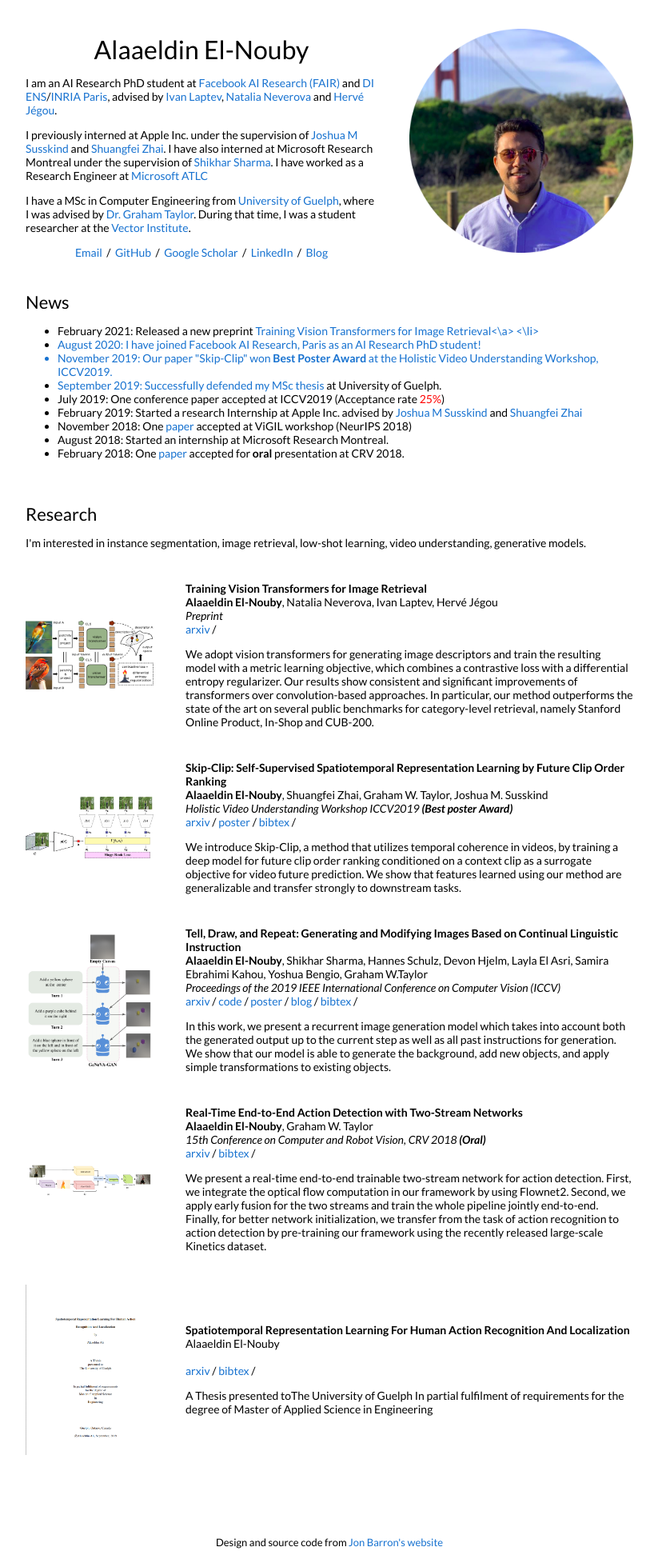
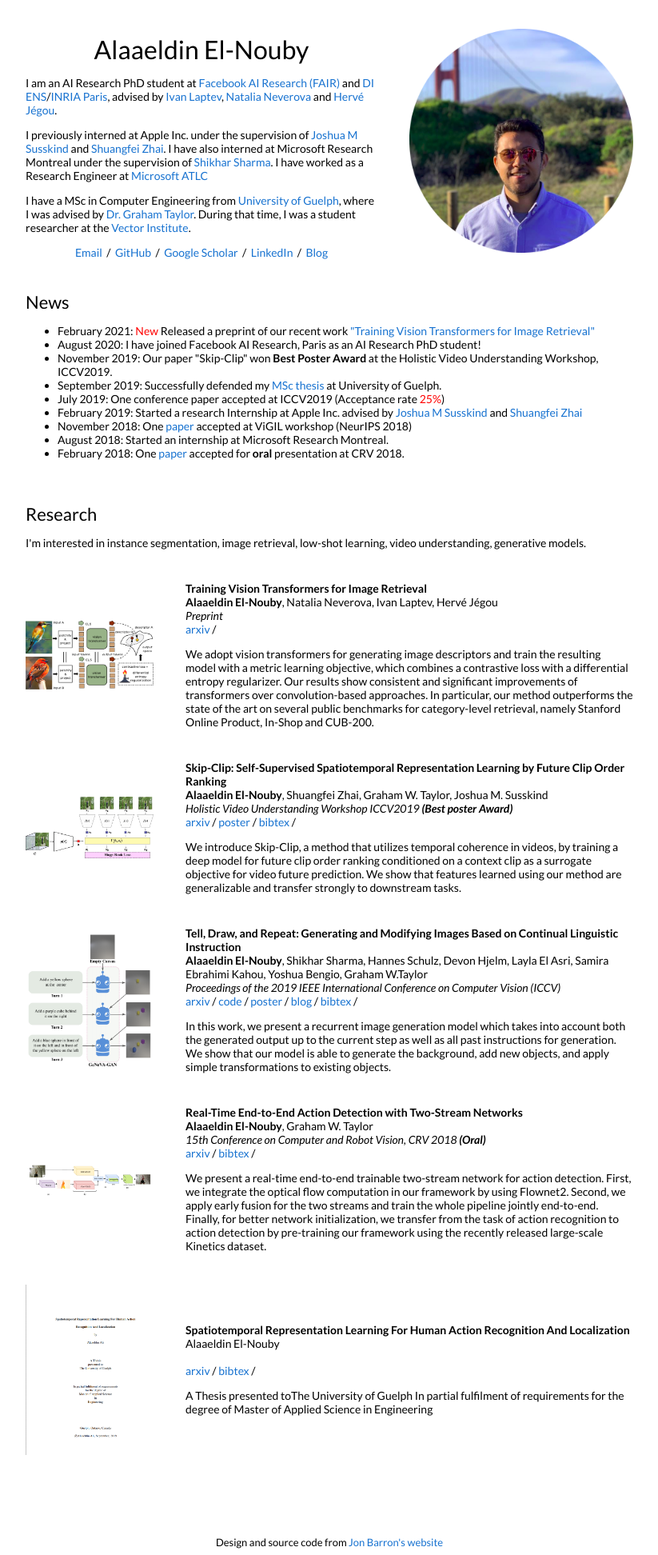
Before and after one commit to aelnouby/aelnouby.github.io, a Jekyll site: the page built from _posts/2021-2-15-irt.markdown, in a window 1280 px wide. Shown: the whole page at 80% size, without its empty margins (228-1051 px from the left). Built offline with Jekyll 4.4.1, drawn with Linux system fonts in a browser that asks for light colours.

Commit message:
Update default.html

```diff
--- a/_layouts/default.html
+++ b/_layouts/default.html
@@ -82,7 +82,7 @@
             <td style="padding:2.5%;width:100%;vertical-align:middle">
               <h2>News</h2>
                 <ul>
-                  <li>February 2021: Released a new preprint <a href="https://arxiv.org/abs/2102.05644">Training Vision Transformers for Image Retrieval<\a>  <\li>
+                  <li>February 2021: <span style="color:red;"> New</span>  Released a preprint of our recent work <a href="https://arxiv.org/abs/2102.05644"> "Training Vision Transformers for Image Retrieval"</a> </li>
                   <li>August 2020: I have joined Facebook AI Research, Paris as an AI Research PhD student!</li>
                   <li>November 2019: Our paper "Skip-Clip" won <strong>Best Poster Award</strong> at the Holistic Video Understanding Workshop, ICCV2019.</li>
                   <li>September 2019: Successfully defended my <a
```
